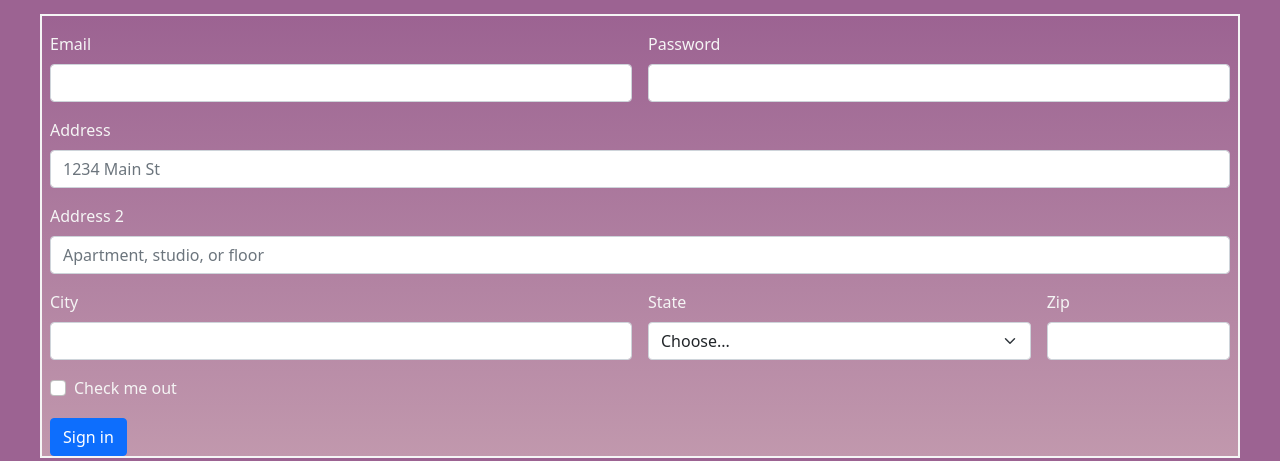
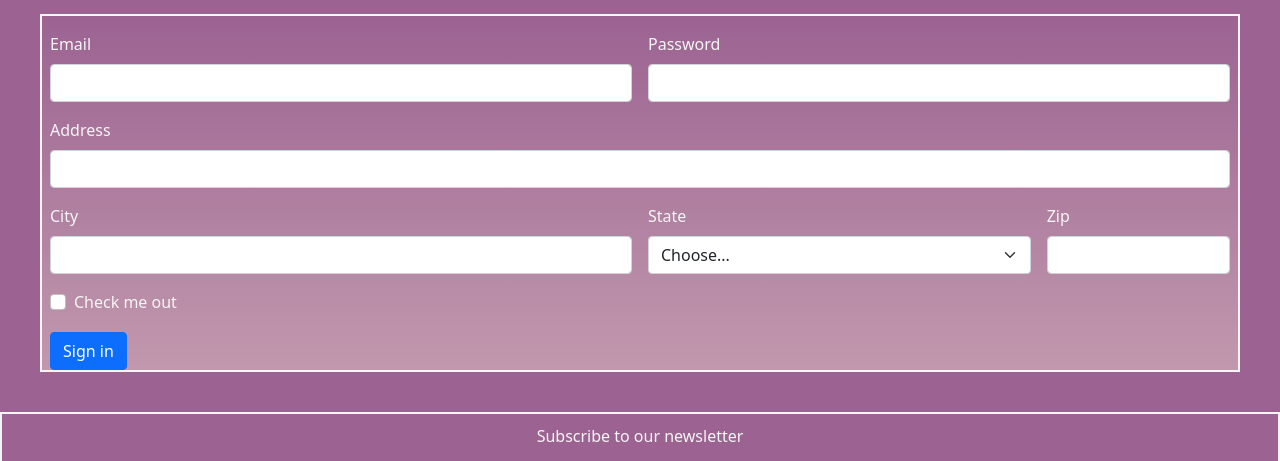
Before and after one commit to alanveraok/GET-READY-4-B1, a plain HTML site: page pages/signup.html in a window 1280 px wide. Shown: the part 190-651 px from the top of the page. Drawn offline with nearby package versions, Linux system fonts and the light colour scheme.

Commit message:
modificaciones en sign up

```diff
--- a/pages/signup.html
+++ b/pages/signup.html
@@ -76,12 +76,9 @@
     </div>
     <div class="col-12">
       <label for="inputAddress" class="form-label">Address</label>
-      <input type="text" class="form-control" id="inputAddress" placeholder="1234 Main St">
+      <input type="text" class="form-control" id="inputAddress">
     </div>
-    <div class="col-12">
-      <label for="inputAddress2" class="form-label">Address 2</label>
-      <input type="text" class="form-control" id="inputAddress2" placeholder="Apartment, studio, or floor">
-    </div>
+
     <div class="col-md-6">
       <label for="inputCity" class="form-label">City</label>
       <input type="text" class="form-control" id="inputCity">
```
